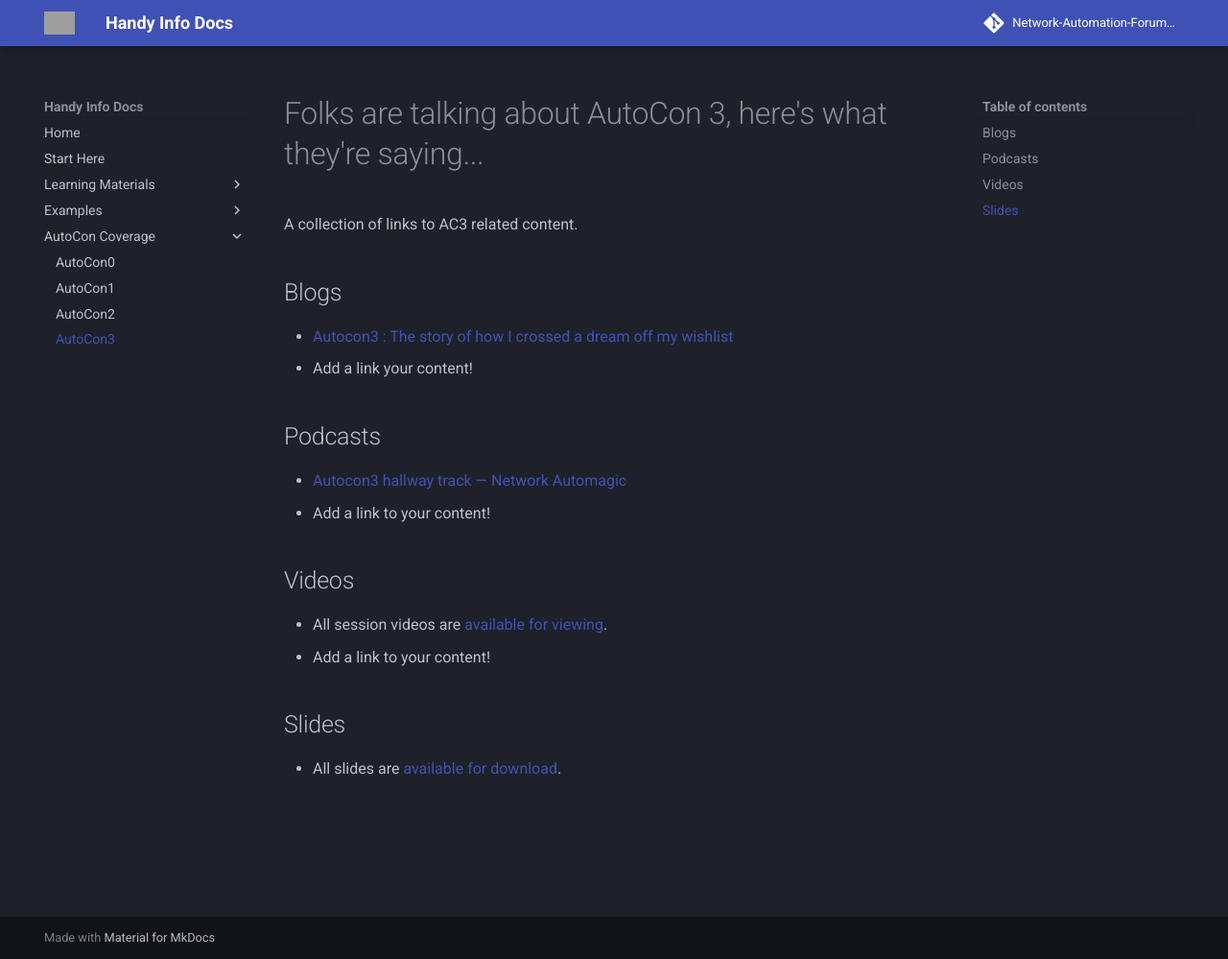
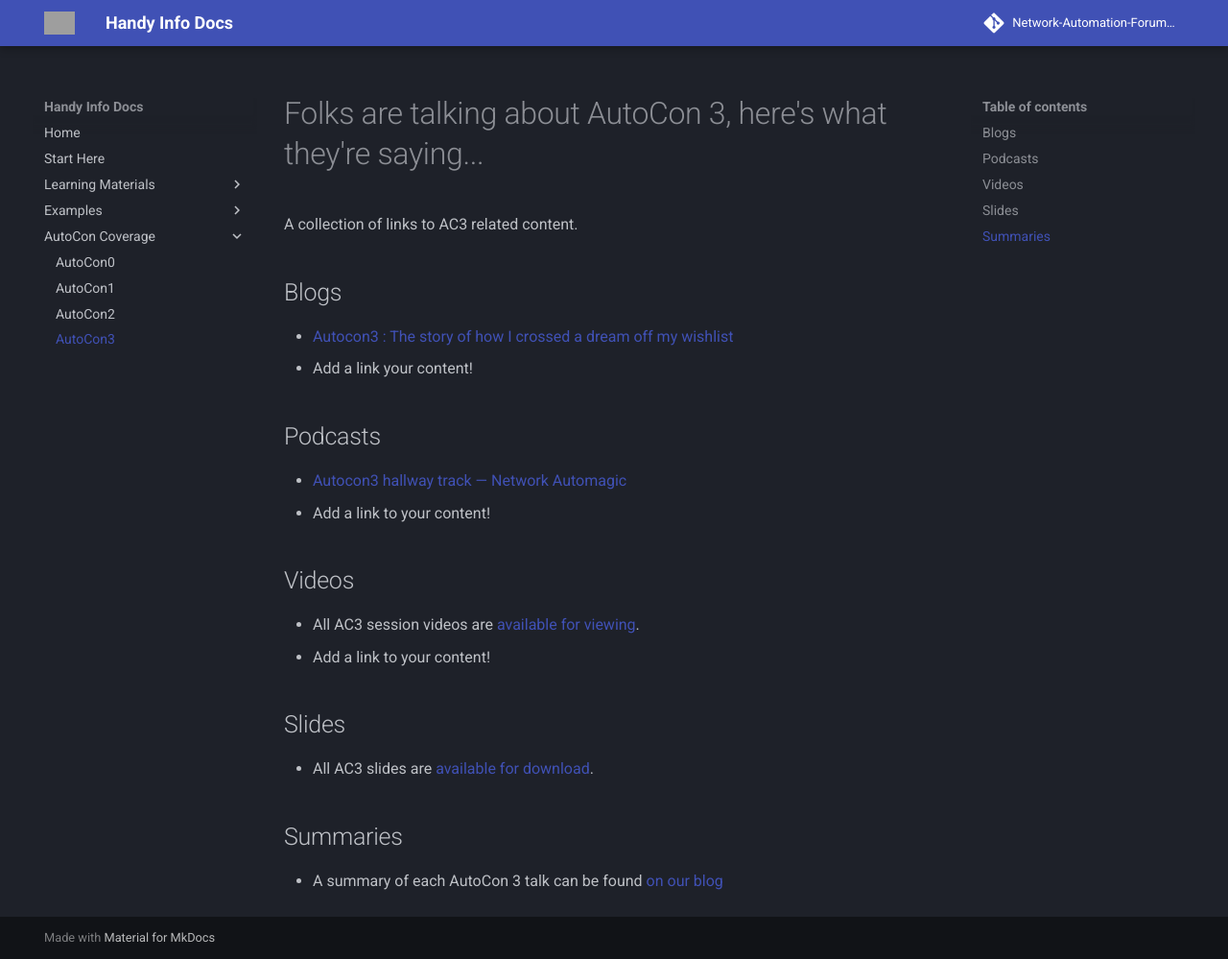
Before and after one commit to Network-Automation-Forum/handyinfo, an MkDocs documentation site: the page built from docs/autocon_coverage/autocon3.md, in a window 1280 px wide and 999 px high. Shown: the whole window at 96% size. Built offline with MkDocs 1.6.1 and Material for MkDocs 9.7.7, drawn with Linux system fonts in a browser that asks for light colours; comment, search, counter and statistics services are not loaded; grey boxes are pictures that could not be loaded.

Commit message:
Update autocon3.md
added link to talk summaries (https://networkautomation.forum/blog?tag=AC3)

```diff
--- a/docs/autocon_coverage/autocon3.md
+++ b/docs/autocon_coverage/autocon3.md
@@ -11,8 +11,11 @@
 - Add a link to your content!
 
 ## Videos
-- All session videos are [available for viewing](https://www.youtube.com/playlist?list=PLP6VWb4PEbEroTA3TQsdSg64AgghgPlvU).
+- All AC3 session videos are [available for viewing](https://www.youtube.com/playlist?list=PLP6VWb4PEbEroTA3TQsdSg64AgghgPlvU).
 - Add a link to your content!
 
 ## Slides
-- All slides are [available for download](https://github.com/Network-Automation-Forum/handyinfo/tree/main/docs/autocon_coverage/slides/AutoCon3).
+- All AC3 slides are [available for download](https://github.com/Network-Automation-Forum/handyinfo/tree/main/docs/autocon_coverage/slides/AutoCon3).
+
+## Summaries
+- A summary of each AutoCon 3 talk can be found [on our blog](https://networkautomation.forum/blog?tag=AC3)
```
